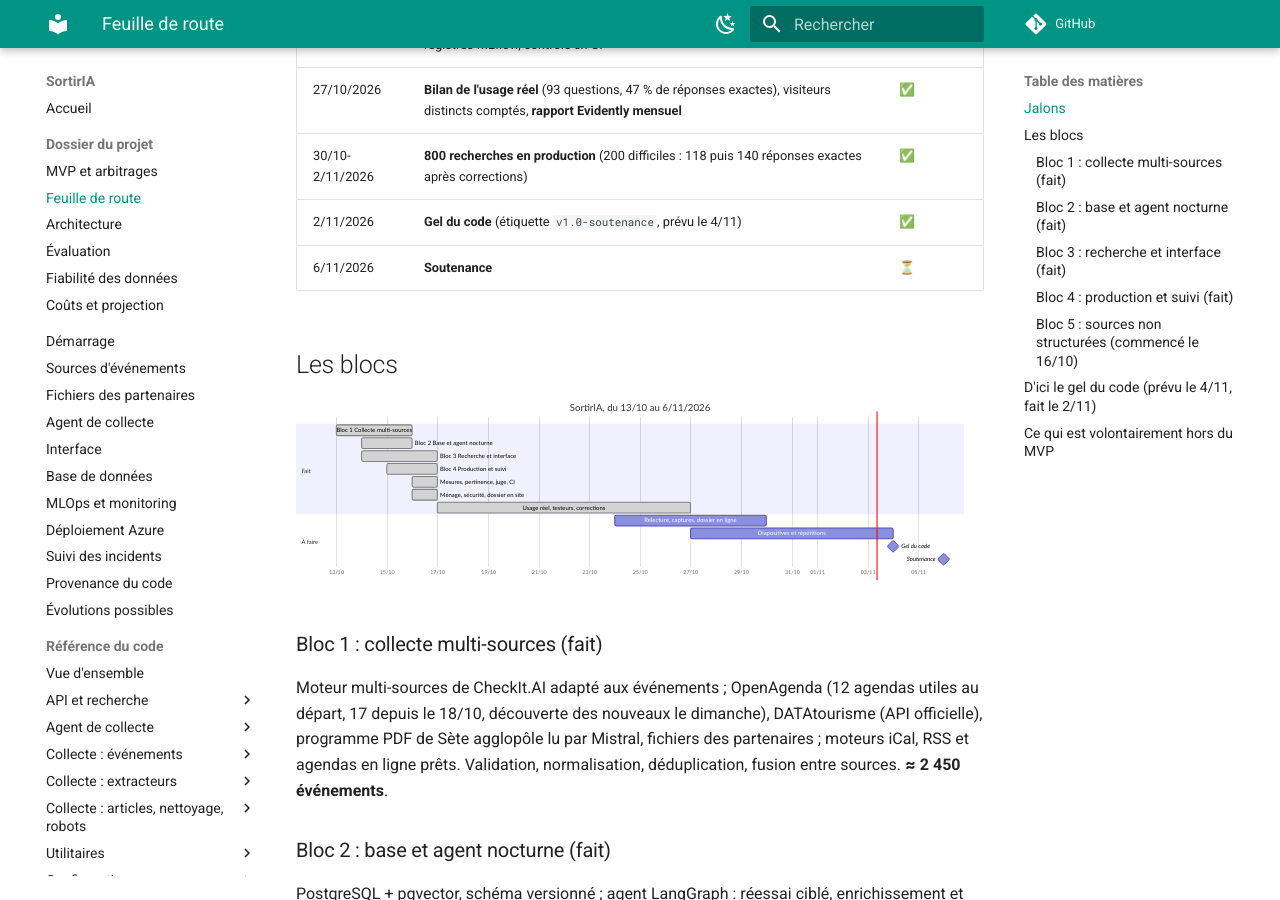
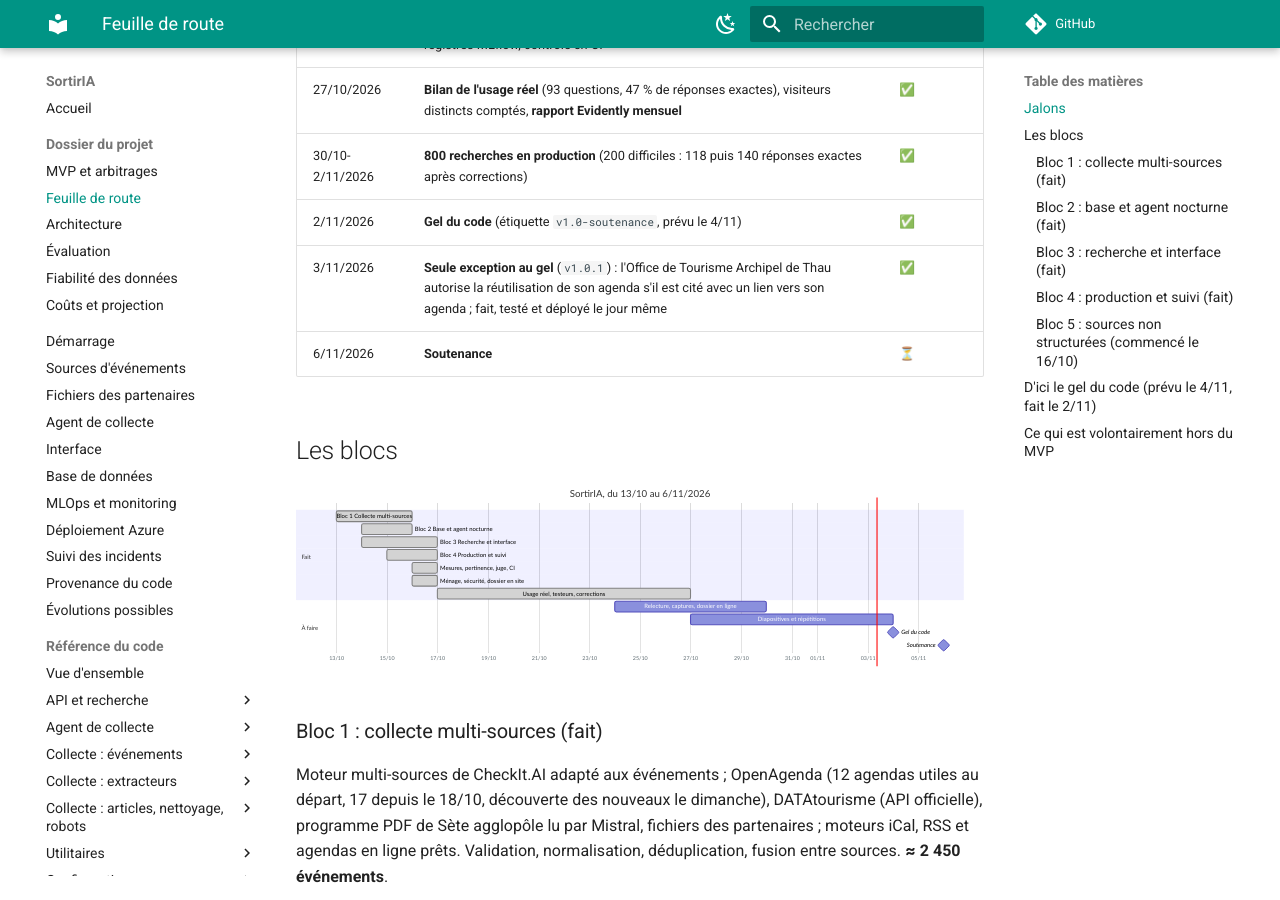
Before and after one commit to gonzalezcourrier34-glitch/SortirIA, an MkDocs documentation site: the page built from docs/feuille_de_route.md, in a window 1280 px wide and 900 px high, scrolled down 873 px. Built offline with MkDocs 1.6.1 and Material for MkDocs 9.7.7, drawn with Linux system fonts in a browser that asks for light colours; comment, search, counter and statistics services are not loaded; some of the changed text lies outside the part shown.

Commit message:
Docs : gel du code, exception du 3/11 (accord de l'Office de Tourisme)

```diff
--- a/docs/dossier/index.html
+++ b/docs/dossier/index.html
@@ -168,14 +168,14 @@
 <div class="container">
 <p class="section-number">03</p>
 <h2>Le parcours</h2>
-<p class="section-intro">Le projet démarre le 13/10/2026 en reprenant le code de projets précédents. Le code est figé depuis le 2/11 (gel prévu le 4/11), la soutenance a lieu le 6/11.</p>
+<p class="section-intro">Le projet démarre le 13/10/2026 en reprenant le code de projets précédents. Le code est figé depuis le 2/11 (gel prévu le 4/11), avec une seule exception le 3/11 (v1.0.1) pour respecter l'accord écrit de l'Office de Tourisme Archipel de Thau ; la soutenance a lieu le 6/11.</p>
 <div class="timeline">
 <div class="timeline-item"><span>01 • 13-15/10</span><h3>Collecte multi-sources</h3><p>Moteur multi-sources de CheckIt.AI adapté aux événements : OpenAgenda, DATAtourisme, programme PDF de Sète agglopôle lu par Mistral, fichiers des partenaires ; moteurs iCal, RSS et agendas en ligne prêts. Validation, normalisation, déduplication, fusion entre sources. <a class="project-link" href="architecture.html">Architecture →</a></p></div>
 <div class="timeline-item"><span>02 • 14-15/10</span><h3>Base et agent nocturne</h3><p>PostgreSQL + pgvector, schéma versionné. Agent LangGraph : nouvel essai ciblé, enrichissement et juge Mistral, surveillance (fraîcheur, couverture, coût), diagnostic et réparations proposées, bilan par mail, apprentissage des recherches ratées. <a class="project-link" href="agent.html">Agent →</a></p></div>
 <div class="timeline-item"><span>03 • 14-16/10</span><h3>Recherche et interface</h3><p>Compréhension par règles, recherche hybride sous filtres SQL, élargissement au même sujet, pour rester proche de la demande, rédaction sourcée, cache. Interface Angular : réponse au fil de l'eau, cartes, détail, avis. <a class="project-link" href="recherche.html">Recherche →</a> <a class="project-link" href="interface.html">Interface →</a></p></div>
 <div class="timeline-item"><span>04 • 15-16/10</span><h3>Production et suivi</h3><p>Azure (Static Web Apps, Container Apps, PostgreSQL Flexible Server), domaine <code>www.sortiria-montpellier.fr</code>, CI/CD à chaque push, limite de débit, journal des questions, trois tableaux Grafana, évaluation rejouée en CI ; dérive surveillée depuis le 19/10. <a class="project-link" href="deploiement.html">Déploiement →</a></p></div>
 <div class="timeline-item"><span>05 • 16/10</span><h3>Mesures</h3><p>Grille de pertinence annotée à la main, juge Mistral calibré puis vérifié sur une seconde grille, coût et temps de réponse mesurés, évaluation des contraintes rejouée en CI. <a class="project-link" href="resultats.html">Résultats →</a></p></div>
-<div class="timeline-item"><span>06 • 17/10-2/11</span><h3>Fiabilisation et gel</h3><p>Nouvelles fonctions limitées à ce que demandent les retours et les incidents : lecture des premiers retours, corrections ciblées, documentation, préparation de la soutenance ; 800 recherches lancées en production ; gel du code le 2/11. <a class="project-link" href="limites.html">Limites →</a></p></div>
+<div class="timeline-item"><span>06 • 17/10-2/11</span><h3>Fiabilisation et gel</h3><p>Nouvelles fonctions limitées à ce que demandent les retours et les incidents : lecture des premiers retours, corrections ciblées, documentation, préparation de la soutenance ; 800 recherches lancées en production ; gel du code le 2/11 ; le 3/11, v1.0.1 cite l'Office de Tourisme Archipel de Thau avec un lien vers son agenda, selon son accord écrit. <a class="project-link" href="limites.html">Limites →</a></p></div>
 </div>
 <p class="table-note">D'après <code>docs/feuille_de_route.md</code> et <code>PROVENANCE.md</code>.</p>
 </div>
--- a/docs/dossier/rapport.html
+++ b/docs/dossier/rapport.html
@@ -318,6 +318,7 @@
 <tr><td>27/10/2026</td><td>Bilan d'usage, recommandation revue ; visiteurs distincts comptés à partir de maintenant</td><td>✅</td></tr>
 <tr><td>30/10 au 2/11/2026</td><td>800 recherches lancées en production, défauts trouvés et corrigés</td><td>✅</td></tr>
 <tr><td>2/11/2026</td><td>Gel du code (étiquette v1.0-soutenance), deux jours avant la date prévue du 4/11</td><td>✅</td></tr>
+<tr><td>3/11/2026</td><td>Seule exception au gel (v1.0.1) : l'Office de Tourisme Archipel de Thau autorise la réutilisation de son agenda s'il est cité avec un lien ; fait, testé et déployé le jour même</td><td>✅</td></tr>
 <tr><td>6/11/2026</td><td>Soutenance</td><td>à venir</td></tr>
 </tbody>
 </table>
--- a/docs/feuille_de_route.md
+++ b/docs/feuille_de_route.md
@@ -19,6 +19,7 @@ de chaque projet, est dans [Provenance du code](provenance.md).
 | 27/10/2026 | **Bilan de l'usage réel** (93 questions, 47 % de réponses exactes), visiteurs distincts comptés, **rapport Evidently mensuel** | ✅ |
 | 30/10-2/11/2026 | **800 recherches en production** (200 difficiles : 118 puis 140 réponses exactes après corrections) | ✅ |
 | 2/11/2026 | **Gel du code** (étiquette `v1.0-soutenance`, prévu le 4/11) | ✅ |
+| 3/11/2026 | **Seule exception au gel** (`v1.0.1`) : l'Office de Tourisme Archipel de Thau autorise la réutilisation de son agenda s'il est cité avec un lien vers son agenda ; fait, testé et déployé le jour même | ✅ |
 | 6/11/2026 | **Soutenance** | ⏳ |
 
 ## Les blocs
@@ -122,7 +123,8 @@ mesure, fiabilise ou explique.
 | 27/10 ✅ | Visiteurs distincts : l'empreinte du navigateur va dans `rag_requests.visitor_key` (jamais rempli avant) ; rapport Evidently mensuel par GitHub Actions (`scripts/rapport_evidently.py`, `.github/workflows/evidently.yml`) ; filtres de l'interface resserrés, date lue dans la question affichée dans le cadre de saisie | visiteurs comptés ; dérive suivie chaque nuit (PSI) et chaque mois (Evidently) |
 | 24-30/10 | Relecture du dossier et de la doc ; captures d'écran du site, de Grafana, du mail de bilan ; publication du dossier en ligne (facultatif) ; pitch et feuille de route PDF mis à jour (datés du 14/10) | dossier final |
 | 27/10-3/11 | Diapositives, scénario de démonstration, vidéo de secours, répétitions avec questions du jury ; décision sur les partenaires d'exemple (présentés comme fictifs) ; coûts Azure réels du mois relevés | support de soutenance |
-| 2/11 | Gel du code : dernier déploiement vert, étiquette git `v1.0-soutenance` (prévu le 4/11) | version présentée |
+| 2/11 | Gel du code : dernier déploiement vert, étiquette git `v1.0-soutenance` (prévu le 4/11) | version figée |
+| 3/11 | Seule exception : crédit et lien de l'Office de Tourisme Archipel de Thau, selon son accord écrit ; étiquette `v1.0.1` | version présentée |
 
 ## Ce qui est volontairement hors du MVP
 
```
Also changed, not shown: docs/evolutions.md (+1 -1 lines), 1 other file.
